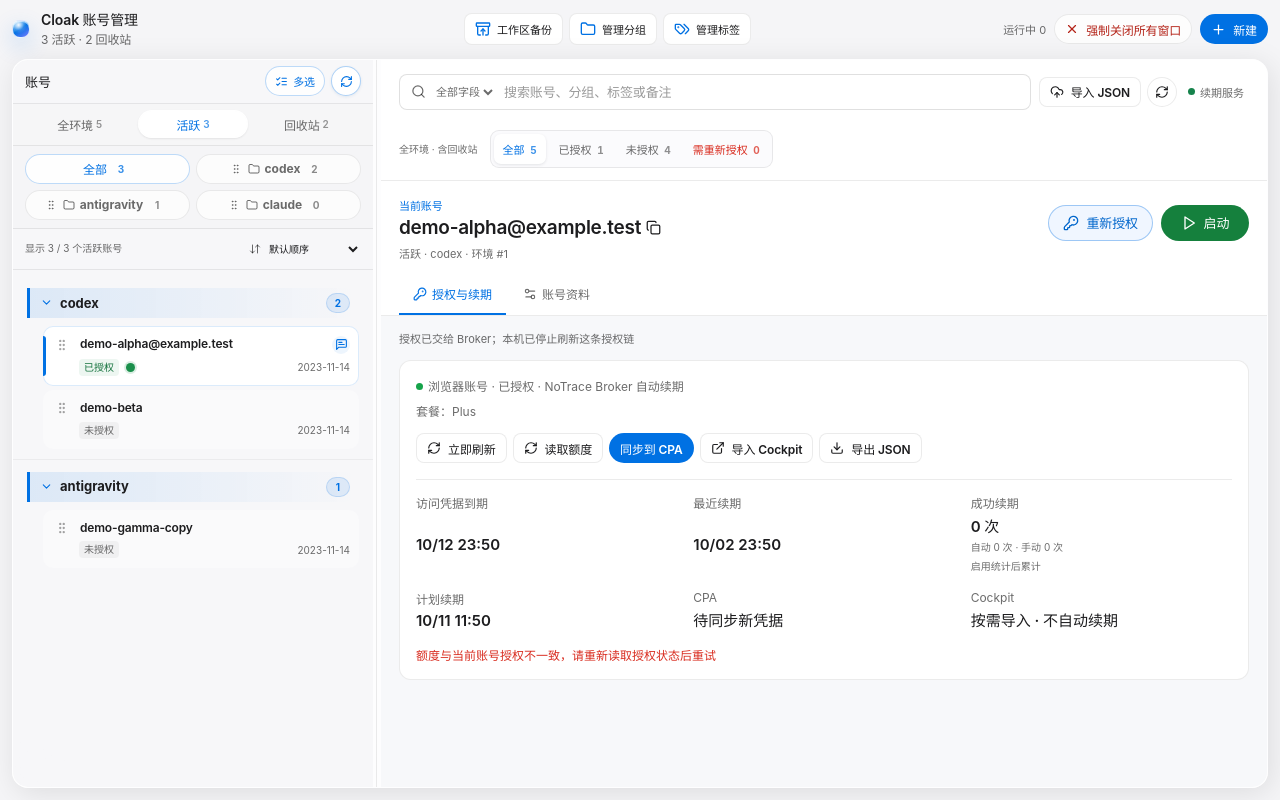
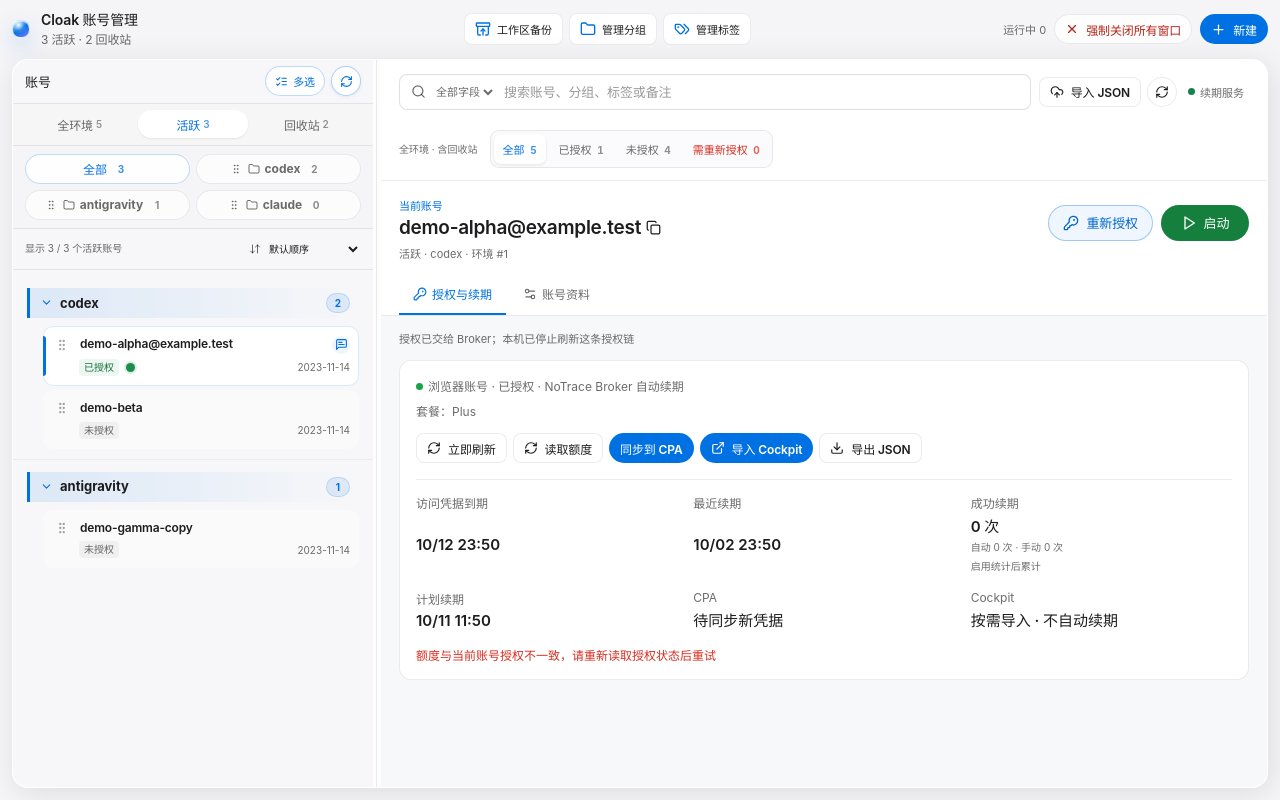
Before and after one commit to GravityPoet/notrace-browser, a React (Vite) app in the folder cloak-picker/: page / in a window 1280 px wide. Both pictures are taken after a click on the button "授权". Built offline with nearby package versions, Linux system fonts and the light colour scheme.

Commit message:
style: match Cockpit import with CPA sync

```diff
--- a/cloak-picker/src/BrokerPanel.tsx
+++ b/cloak-picker/src/BrokerPanel.tsx
@@ -563,7 +563,7 @@ export function BrokerPanel({ call = nativeCall, onBusyChange, embedded = false,
             {!historicalAuthorization && <button className="secondaryButton" type="button" disabled={disabled || !brokerConnected} onClick={() => void run(row.profile_id, async () => { try { await call("broker_refresh_account", { profileId: row.profile_id }); } catch (caught) { await read(); throw caught; } await read(); setMessage("刷新结果已写回 Broker"); })}><RefreshCw size={14} />立即刷新</button>}
             {!historicalAuthorization && <button className="secondaryButton" type="button" disabled={disabled || !brokerConnected || quotaLoadingProfile !== null} title="仅读取上游 Codex 额度，不会刷新授权或消耗主动重置次数" onClick={() => void readQuota(row)}>{quotaLoading ? <Loader2 className="spin" size={14} /> : <RefreshCw size={14} />}{quotaLoading ? "读取中…" : "读取额度"}</button>}
             {cpaButtonLabel && <button className={workbench && !historicalAuthorization && !cpaSynced ? "primaryButton" : "secondaryButton"} type="button" disabled={disabled || !brokerConnected || (historicalAuthorization && !remote.cpa_enabled)} onClick={() => void run(row.profile_id, () => updateCpa(row, historicalAuthorization ? false : !cpaSynced))}>{cpaButtonLabel}</button>}
-            {!historicalAuthorization && <button className="secondaryButton" type="button" disabled={disabled || !brokerConnected} title="仅导入当前 access token / id token；Cockpit 导入后自动读取一次额度，不刷新 Broker 授权、不发送 refresh_token" onClick={() => void run(row.profile_id, () => importCockpitAccess(row))}>{cockpitProfile === row.profile_id ? <Loader2 className="spin" size={14} /> : <ExternalLink size={14} />}{cockpitProfile === row.profile_id ? "导入中…" : "导入 Cockpit"}</button>}
+            {!historicalAuthorization && <button className={workbench ? "primaryButton" : "secondaryButton"} type="button" disabled={disabled || !brokerConnected} title="仅导入当前 access token / id token；Cockpit 导入后自动读取一次额度，不刷新 Broker 授权、不发送 refresh_token" onClick={() => void run(row.profile_id, () => importCockpitAccess(row))}>{cockpitProfile === row.profile_id ? <Loader2 className="spin" size={14} /> : <ExternalLink size={14} />}{cockpitProfile === row.profile_id ? "导入中…" : "导入 Cockpit"}</button>}
             <button className="secondaryButton" type="button" disabled={disabled || !brokerConnected} onClick={event => { jsonTriggerRef.current = event.currentTarget; setPreserveRefreshToken(false); setImportPreview(null); setExportRow(row); setJsonFormat("auth_json"); }}><Download size={14} />导出 JSON</button>
           </> : !headerOwnsAuthorization && <button className={workbench ? "primaryButton" : "secondaryButton"} type="button" disabled={disabled || !brokerConnected || browserBusy} onClick={() => void run(row.profile_id, () => externalGrant ? reauthorize(row) : manage(row))}>{rowBusy ? <Loader2 className="spin" size={14} /> : needsLogin || needsReauthLocal || externalGrant ? <KeyRound size={14} /> : <UploadCloud size={14} />}{rowBusy ? "授权处理中…" : needsLogin ? "授权并纳管" : needsReauthLocal || externalGrant ? "重新授权并纳管" : "交给 Broker"}</button>}</div>
         </div>
```
